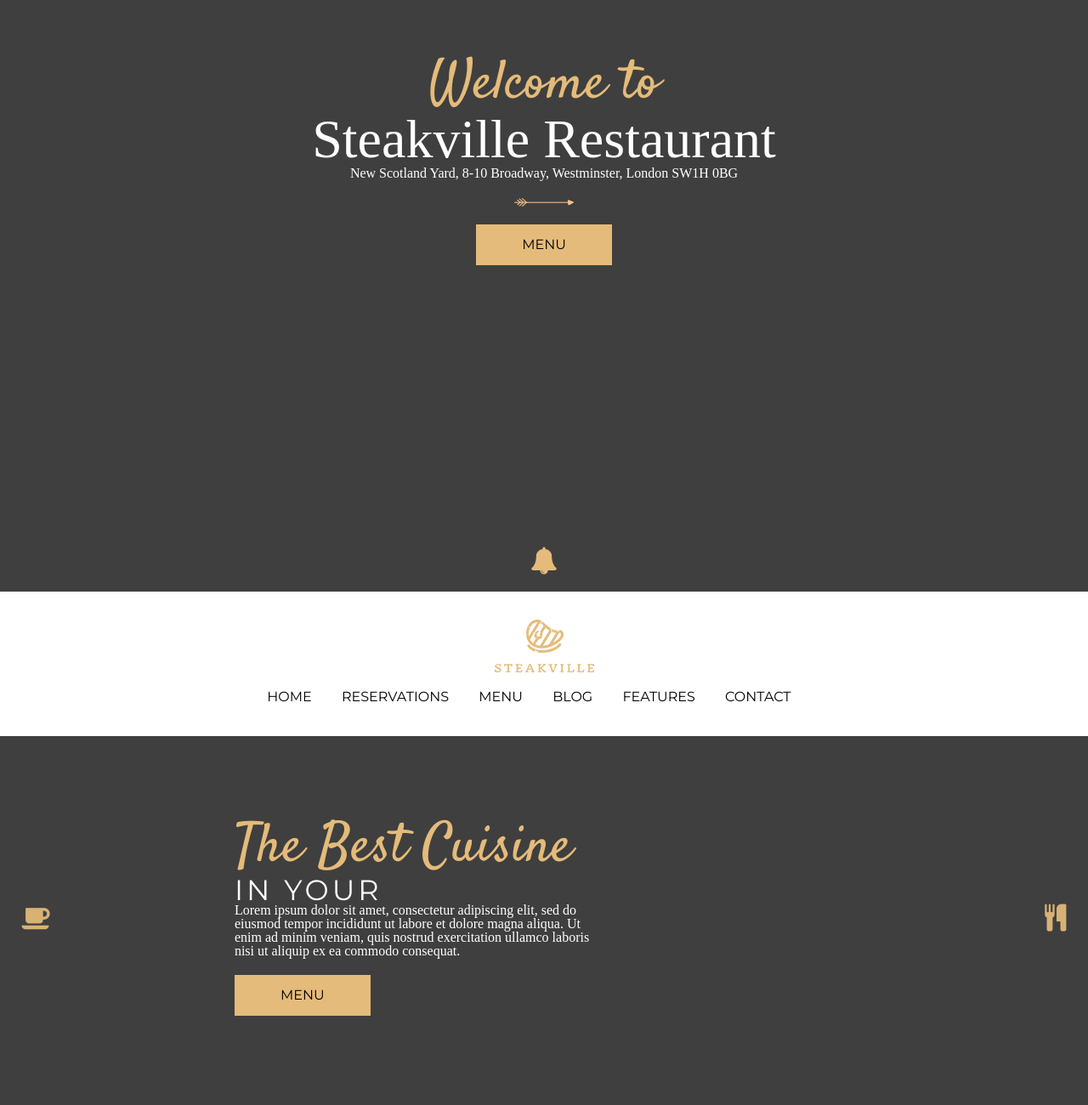
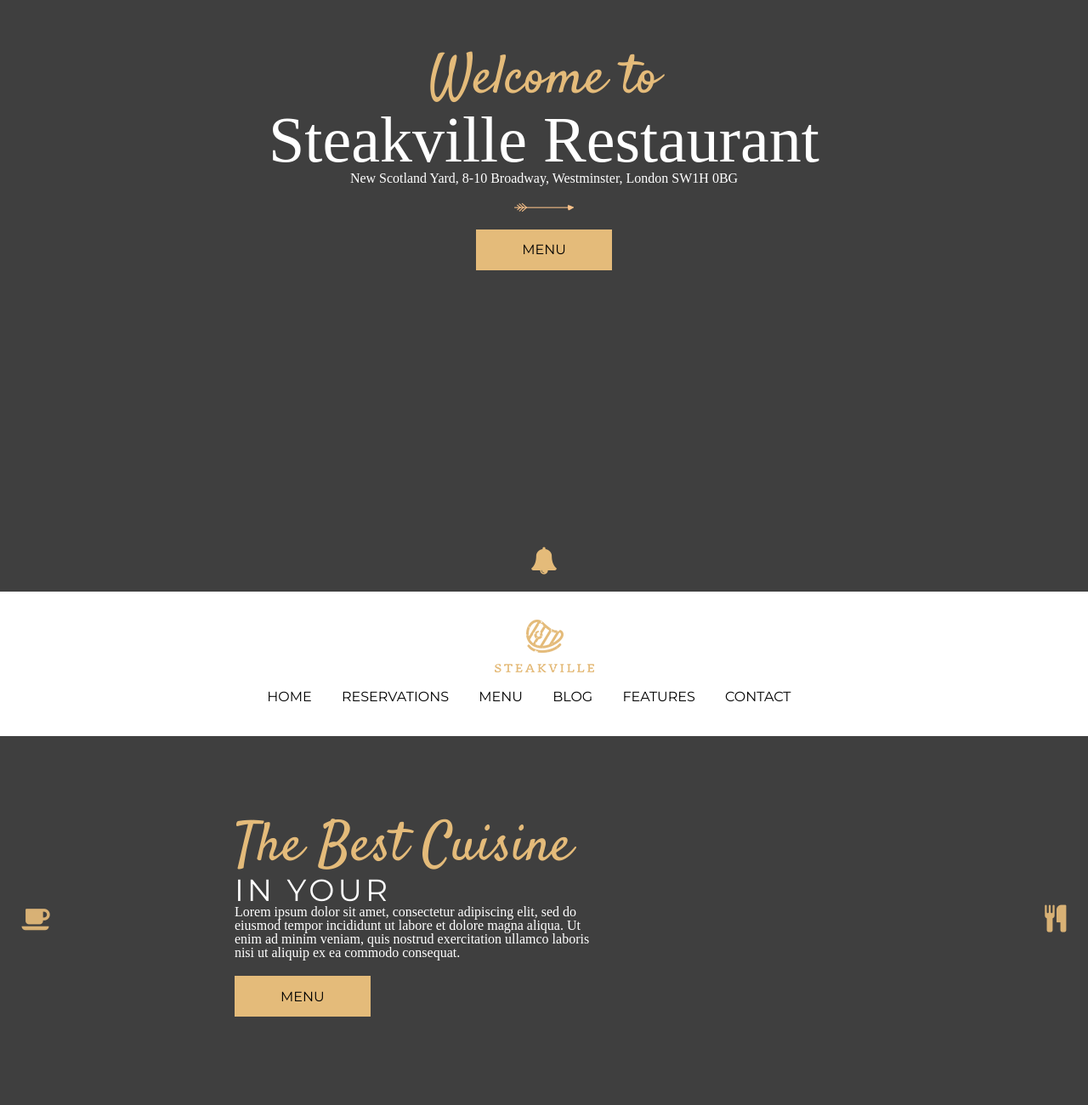
Before and after one commit to keatshyperion/web290, a plain HTML site: page index.html in a window 1280 px wide. Shown: the part 420-1720 px from the top of the page at 85% size. Drawn offline with Linux system fonts and the light colour scheme; a web font is replaced by a local one.

Commit message:
Update style.css

```diff
--- a/css/style.css
+++ b/css/style.css
@@ -216,7 +216,7 @@ header {
 .av76 {
   font-family: 'Average';
   color: white;
-  font-size: 4rem;
+  font-size: 4.75rem;
   font-weight: 400; }
 
 .av16-bold {
@@ -236,9 +236,9 @@ header {
 .mont36 {
   font-family: 'montserrat';
   color: white;
-  font-size: 2.1rem;
+  font-size:2.25rem;
   text-transform: uppercase;
-  letter-spacing: 4px; }
+  letter-spacing:0.25rem; }
 
 .hello {
   background-color: red; }
@@ -293,8 +293,8 @@ text-align:center;
 }
 
 .where .fa {
-  padding-left: 10px;
-  padding-right: 10px; }
+  padding-left: 0.625rem;
+  padding-right: 0.625rem; }
 
 /**/
 /*nav*/
```
